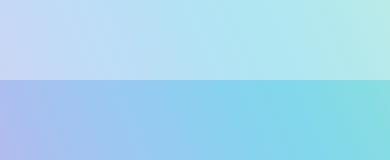
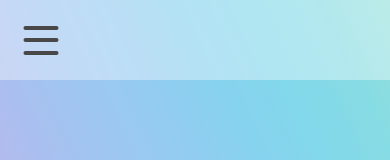
Before and after one commit to RimaSem/todo-list, a React (Vite) app: page / in a window 390 px wide. Shown: the top 160 px of the page. Built offline with nearby package versions, Linux system fonts and the light colour scheme.

Commit message:
Add animated hamburger menu

```diff
--- a/package.json
+++ b/package.json
@@ -9,6 +9,8 @@
     "preview": "vite preview"
   },
   "dependencies": {
+    "@mdi/js": "^7.1.96",
+    "@mdi/react": "^1.6.1",
     "react": "^18.2.0",
     "react-dom": "^18.2.0"
   },
--- a/src/components/Menu.tsx
+++ b/src/components/Menu.tsx
@@ -1,5 +1,24 @@
+import { useRef } from "react";
+
 function Menu() {
-  return <div className="menu"></div>;
+  const menuRef = useRef<HTMLDivElement>(null);
+
+  function displayMenu() {
+    menuRef.current && menuRef.current.classList.toggle("active");
+  }
+
+  return (
+    <>
+      <div className="off-screen-menu"></div>
+      <div className="menu">
+        <div ref={menuRef} className="hamburger-menu" onClick={displayMenu}>
+          <div className="ham-bar bar-top"></div>
+          <div className="ham-bar bar-mid"></div>
+          <div className="ham-bar bar-bottom"></div>
+        </div>
+      </div>
+    </>
+  );
 }
 
 export default Menu;
--- a/src/components/scss/_Menu.scss
+++ b/src/components/scss/_Menu.scss
@@ -1,8 +1,54 @@
 .menu {
-  //   width: 250px;
   height: 80px;
-  padding: 1.5em;
+  padding: 1rem;
   background: rgba(255, 255, 255, 0.5);
+  display: flex;
+  align-items: center;
+
+  .hamburger-menu {
+    height: 50px;
+    width: 50px;
+    position: relative;
+    cursor: pointer;
+    padding: 1rem;
+
+    .ham-bar {
+      z-index: 1;
+      width: 70%;
+      height: 4px;
+      background-color: rgb(72, 72, 72);
+      border-radius: 25px;
+      position: absolute;
+      top: 50%;
+      left: 50%;
+      transform: translate(-50%, -50%);
+      transition: transform 0.6s, opacity 0.1s, top 0.6s;
+    }
+
+    .bar-top {
+      top: 25%;
+    }
+
+    .bar-bottom {
+      top: 75%;
+    }
+  }
+
+  .hamburger-menu.active {
+    .bar-top {
+      transform: translate(-50%, -50%) rotate(-315deg);
+      top: 50%;
+    }
+
+    .bar-mid {
+      opacity: 0;
+    }
+
+    .bar-bottom {
+      transform: translate(-50%, -50%) rotate(-225deg);
+      top: 50%;
+    }
+  }
 }
 
 @media screen and (min-width: 1000px) {
```
Also changed, not shown: 1 other file (tests, documents, lock files or other folders).
